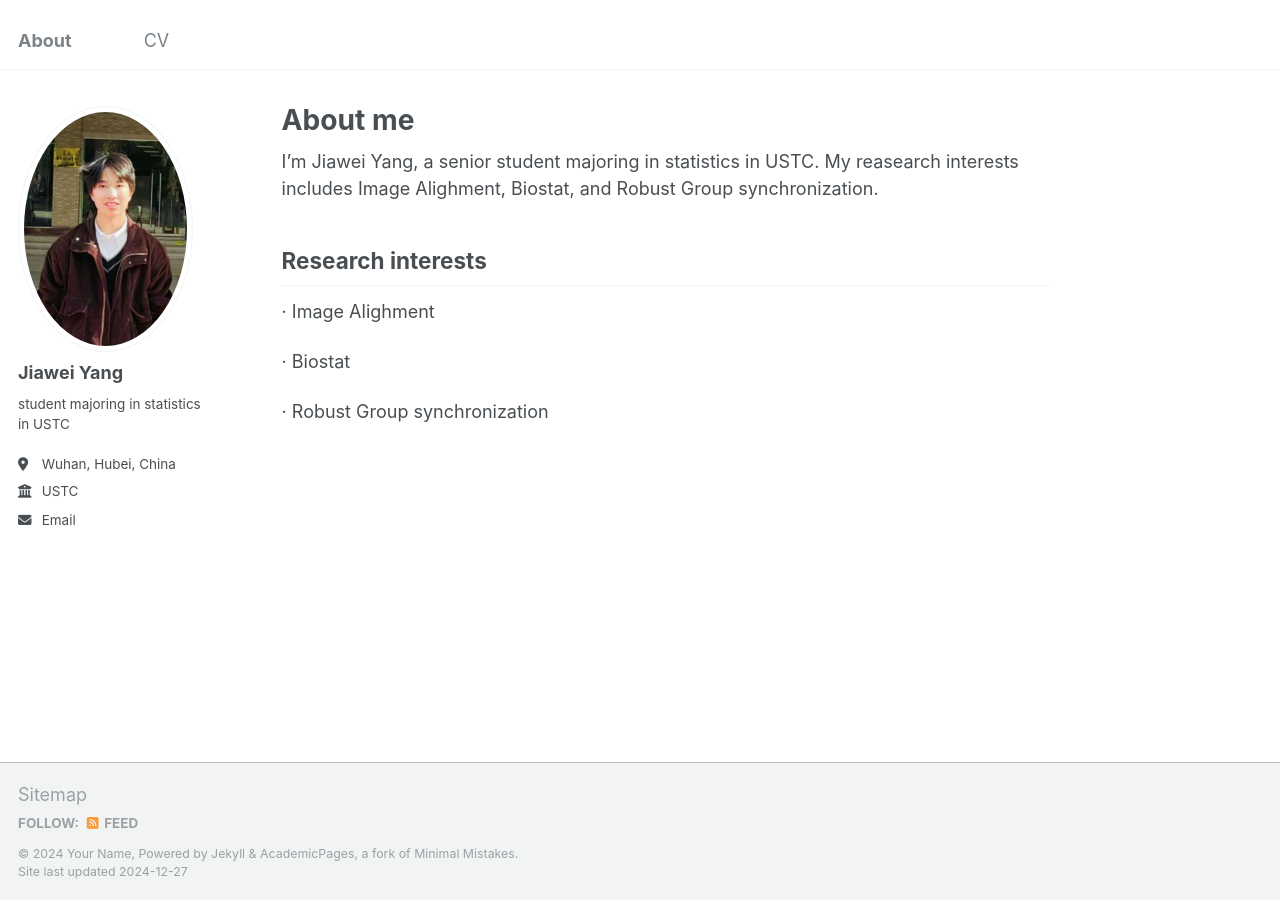
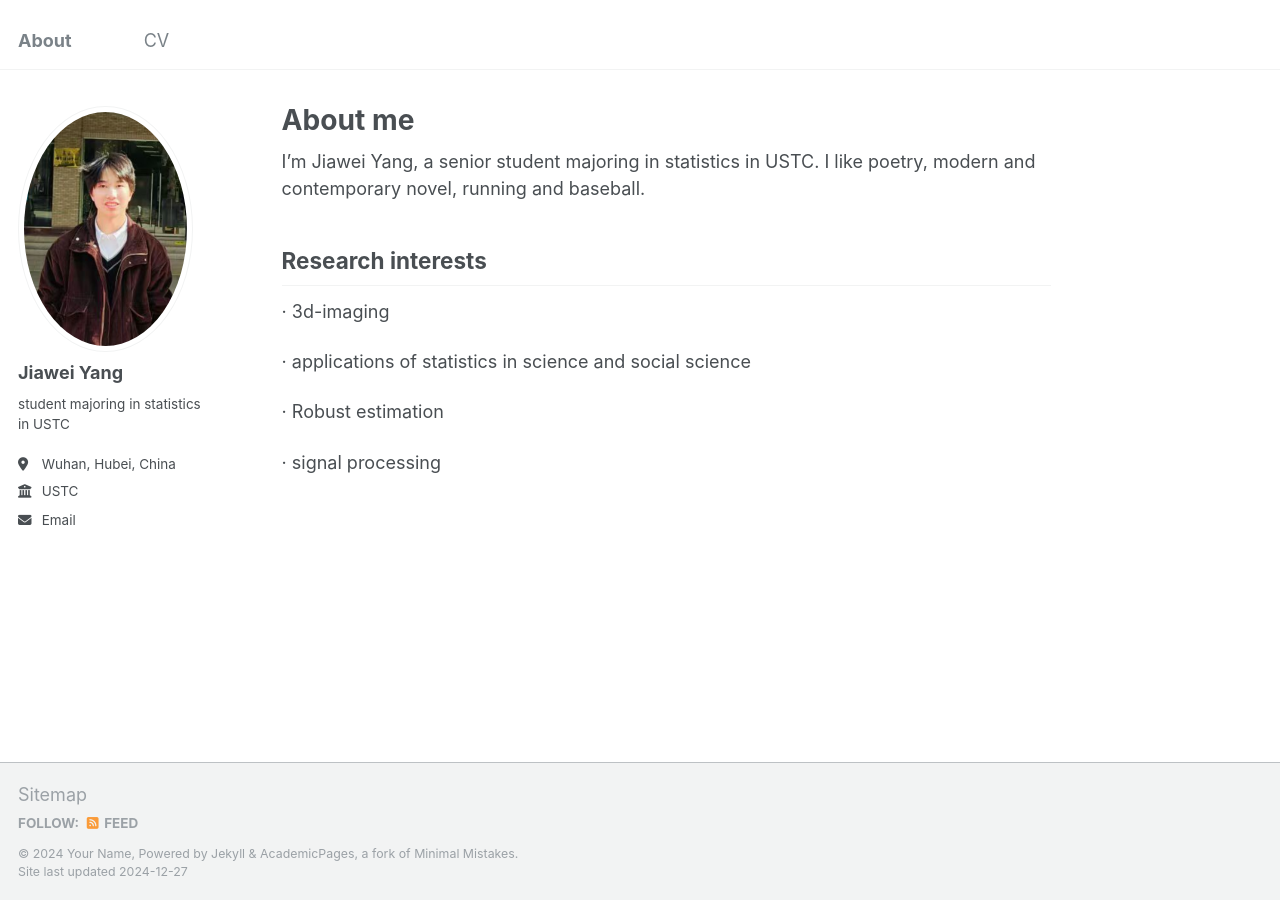
Before and after one commit to jiawei-yang05/Jiawei-yang05.github.io, a Jekyll site: the page built from _pages/about.md, in a window 1280 px wide. Built offline with Jekyll 4.4.1, drawn with Linux system fonts in a browser that asks for light colours.

Commit message:
Update about.md

```diff
--- a/_pages/about.md
+++ b/_pages/about.md
@@ -7,13 +7,14 @@ redirect_from:
   - /about.html
 ---
 
-I'm Jiawei Yang, a senior student majoring in statistics in USTC. My reasearch interests includes Image Alighment, Biostat, and Robust Group synchronization.
-
+I'm Jiawei Yang, a senior student majoring in statistics in USTC. I like poetry, modern and contemporary novel, running and baseball.
 
 Research interests
 ------
-· Image Alighment
+· 3d-imaging
 
-· Biostat
+· applications of statistics in science and social science
 
-· Robust Group synchronization
+· Robust estimation
+
+· signal processing
```
